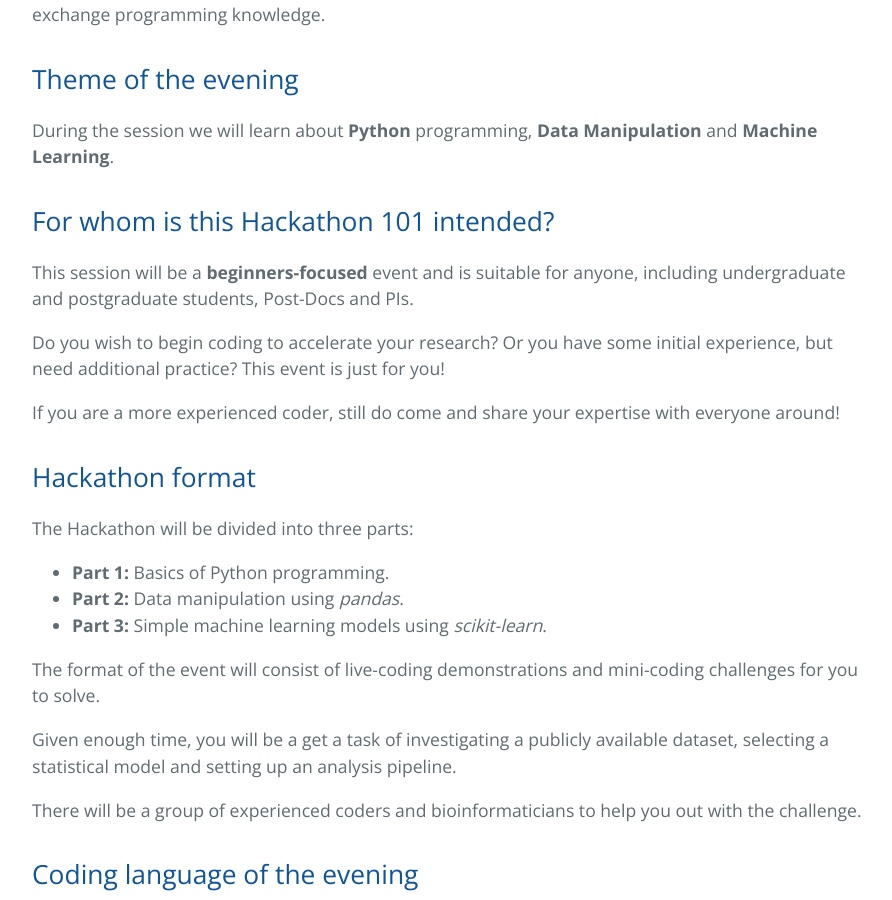
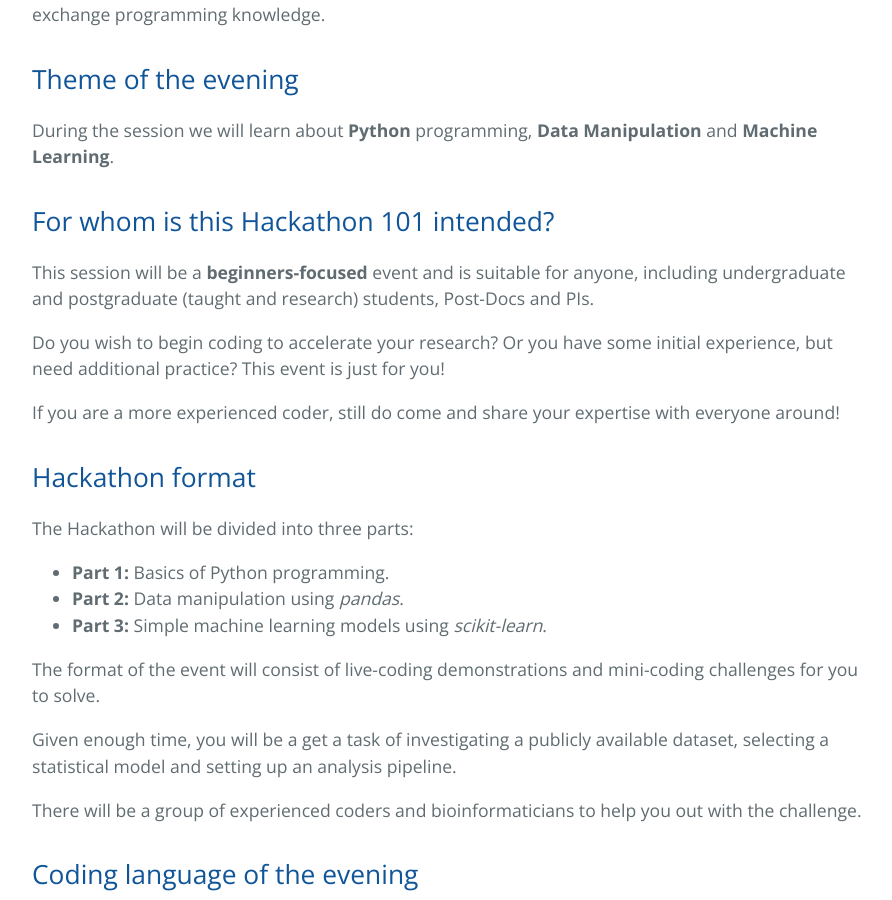
Before and after one commit to KHSDTC/Hackathon_Autumn2020, a Jekyll site: the page built from index.md, in a window 1280 px wide and 900 px high, scrolled down 639 px. Shown: the whole window, without its empty margins (192-1084 px from the left). Built offline with Jekyll 4.4.1, drawn with Linux system fonts in a browser that asks for light colours; our own code applies the rules of GitHub Pages for plain Markdown files.

Commit message:
Update index.md

```diff
--- a/index.md
+++ b/index.md
@@ -16,7 +16,7 @@ During the session we will learn about __Python__ programming, __Data Manipulati
 
 ## For whom is this Hackathon 101 intended?
 
-This session will be a __beginners-focused__ event and is suitable for anyone, including undergraduate and postgraduate students, Post-Docs and PIs.
+This session will be a __beginners-focused__ event and is suitable for anyone, including undergraduate and postgraduate (taught and research) students, Post-Docs and PIs.
 
 Do you wish to begin coding to accelerate your research? Or you have some initial experience, but need additional practice? This event is just for you!
 
```
